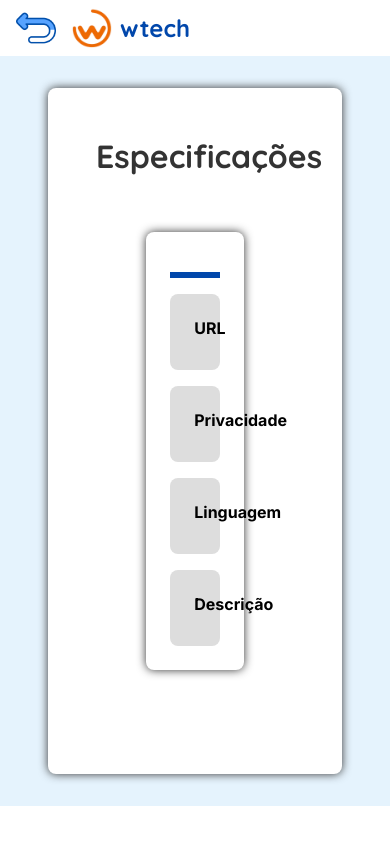
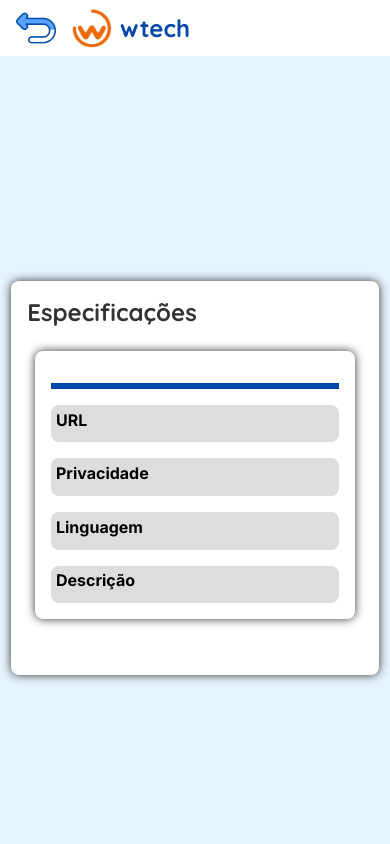
Before and after one commit to maatbm/modulo2_desafio, a React (Vite) app: page /repo/1 in a window 390 px wide. Shown: the top 844 px of the page. Built offline with nearby package versions, Linux system fonts and the light colour scheme.

Commit message:
Responsividade da página única de cada repositório finalizada

```diff
--- a/src/styles/pages/ReposStyle.ts
+++ b/src/styles/pages/ReposStyle.ts
@@ -6,9 +6,14 @@ export const Main = styled.div`
   align-items: center;
   justify-content: center;
   width: 100%;
-  height: 100%;
+  min-height: 100vh;
+  max-height: 100%;
   background-color: var(--light-blue);
   padding: 2rem 3rem;
+
+  @media screen and (max-width: 481px) {
+    padding: 1rem 0.7rem;
+  }
 `;
 
 export const Container = styled.div`
@@ -75,4 +80,58 @@ export const Container = styled.div`
       }
     }
   }
+
+  @media screen and (max-width: 481px) {
+    padding: 1rem;
+
+    h1 {
+      font-size: 1.5rem;
+      margin-bottom: 1rem;
+    }
+
+    > div {
+      padding: 0.5rem;
+
+      div {
+        width: 100%;
+        padding: 1rem;
+
+        h2 {
+          font-size: 1.2rem;
+        }
+
+        div {
+          width: 100%;
+          padding: 0.3rem;
+
+          h4 {
+            font-size: 1rem;
+          }
+
+          p {
+            font-size: 0.6rem;
+          }
+        }
+      }
+    }
+  }
+
+  @media screen and (min-width: 481px) and (max-width: 1120px) {
+    padding: 1rem;
+
+    > div {
+      div {
+        width: 100%;
+        padding: 1rem;
+
+        h2 {
+          font-size: 1.2rem;
+        }
+
+        div {
+          width: 100%;
+        }
+      }
+    }
+  }
 `;
```
